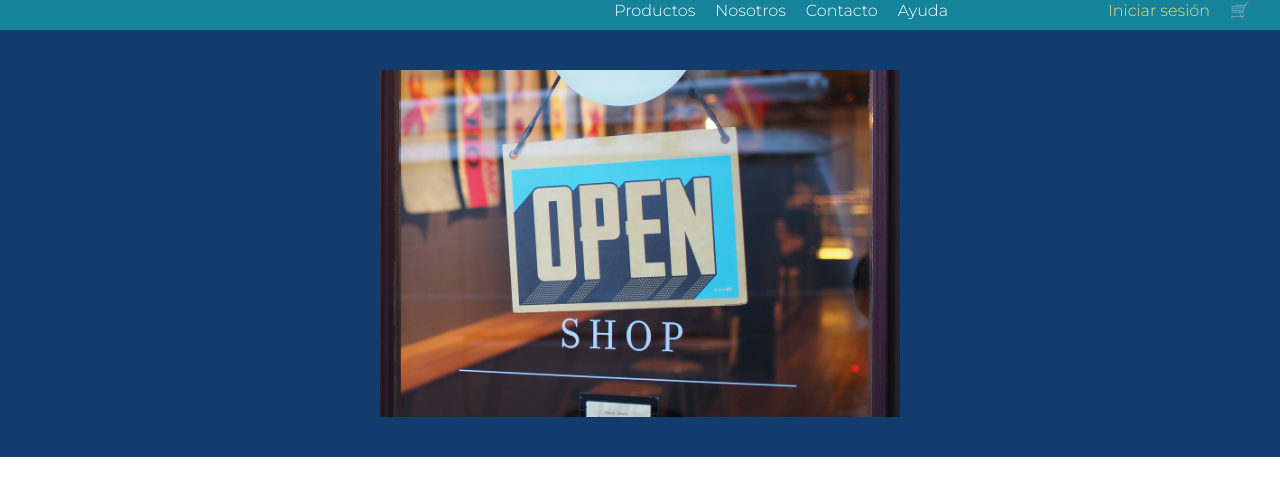
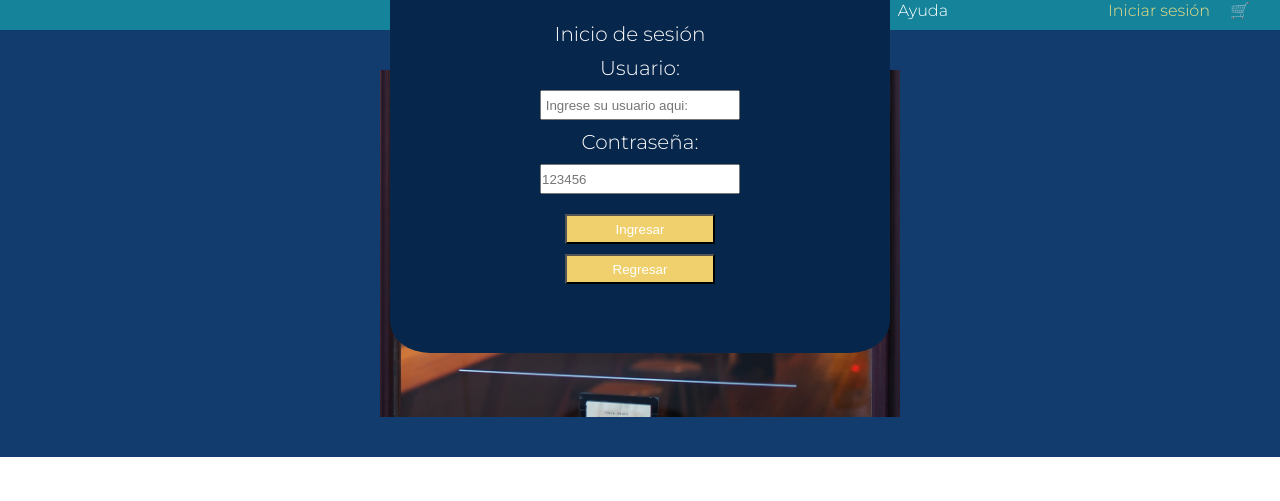
Before and after one commit to Cristianscamilo/web_one, a website: page index.html in a window 1280 px wide. Shown: the part 197-698 px from the top of the page. Drawn offline with Linux system fonts and the light colour scheme.

Commit message:
Agrego login

```diff
--- a/index.html
+++ b/index.html
@@ -59,8 +59,24 @@
             </div>
         </nav>
     </header>
-
     <main>
+        <div class="accesoWeb vistaIngreso">
+            <form>
+                <fieldset>
+                    <legend>Inicio de sesión</legend>
+                    <div id="usuario">
+                        <label for="nombre">Usuario:</label>
+                        <input placeholder=" Ingrese su usuario aqui:" type="text" id="nombre">
+                    </div>
+                    <div id="claveUsuario">
+                        <label for="clave">Contraseña:</label>
+                        <input placeholder="123456" type="password" id="clave">
+                    </div>
+                    <button type="submit">Ingresar</button>
+                    <button type="submit">Regresar</button>
+               </fieldset>
+            </form>
+        </div>
         <section id="imagenInicial">
             <article>
                 <img src="img/aviso_open.jpg" alt="aviso open en ventana">
@@ -73,7 +89,7 @@
             <section id="listaCelulares">
                 <article class="tarjetas">
                     <h3>iphone 15 6.1</h3>
-                    <img src="img/iphone_15.jpg" alt="">
+                    <img src="img/iphone_15.jpg" alt="celular">
                     <ul>
                         <li>Precio: 799 usd</li>
                         <li>Unidades disponibles: 100</li>
@@ -85,7 +101,7 @@
                 </article>
                 <article class="tarjetas">
                     <h3>Samsung Galaxy S24 Ultra 6.8</h3>
-                    <img src="img/samsunggalaxys24ultra6.8.jpg" alt="">
+                    <img src="img/samsunggalaxys24ultra6.8.jpg" alt="celular">
                     <ul>
                         <li>Precio: 1581 usd</li>
                         <li>Unidades disponibles: 50</li>
@@ -96,7 +112,7 @@
                 </article>
                 <article class="tarjetas">
                     <h3>Xiaomi Poco X5 PRO 5G</h3>
-                    <img src="img/Xiaomi-Poco-x5-Pro-5g-Colores.jpg" alt="">
+                    <img src="img/Xiaomi-Poco-x5-Pro-5g-Colores.jpg" alt="celular">
                     <ul>
                         <li>Precio: 289 usd</li>
                         <li>Unidades disponibles: 200</li>
@@ -107,7 +123,7 @@
                 </article>
                 <article class="tarjetas">
                     <h3>HUAWEI P60 Pro</h3>
-                    <img src="img/huaweip60pro.png" alt="">
+                    <img src="img/huaweip60pro.png" alt="celular">
                     <ul>
                         <li>Precio: 1079 usd</li>
                         <li>Unidades disponibles: 35</li>
@@ -122,7 +138,7 @@
             <section id="listaMonitores">
                 <article class="tarjetas">
                     <h3>HUAWEI MateView GT 34 pulgadas Con Barra de Sonido</h3>
-                    <img src="img/huaweimategt34.png" alt="">
+                    <img src="img/huaweimategt34.png" alt="monitor">
                     <ul>
                         <li>Precio: 664 usd </li>
                         <li>Pulgadas: 34</li>
@@ -133,7 +149,7 @@
                 </article>
                 <article class="tarjetas">
                     <h3>Monitor Samsung LED de 24" con panel IPS y diseño sin bordes</h3>
-                    <img src="img/samsung24conpanelips.jpg" alt="">
+                    <img src="img/samsung24conpanelips.jpg" alt="monitor">
                     <ul>
                         <li>Precio: 150 usd </li>
                         <li>Pulgadas: 24</li>
@@ -144,7 +160,7 @@
                 </article>
                 <article class="tarjetas">
                     <h3>Monitor LG Gamer 24" Pulgadas 24GN65R Negro</h3>
-                    <img src="img/monitorlgnegro24gamer.jpg" alt="">
+                    <img src="img/monitorlgnegro24gamer.jpg" alt="monitor">
                     <ul>
                         <li>Precio: 144 usd </li>
                         <li>Pulgadas: 24</li>
@@ -156,7 +172,7 @@
                 </article>
                 <article class="tarjetas">
                     <h3>Monitor SAMSUNG 49" Pulgadas OLED CG930 Pl</h3>
-                    <img src="img/monitorsamsung49cg930.jpg" alt="">
+                    <img src="img/monitorsamsung49cg930.jpg" alt="monitor">
                     <ul>
                         <li>Precio: 2018 usd </li>
                         <li>Pulgadas: 49</li>
@@ -171,7 +187,7 @@
             <section id="listaAudifonos">
                 <article class="tarjetas">
                     <h3>Audifono Diadema Bose Noise Cancelling Headphones 700 Blueto Color Black</h3>
-                    <img src="img/audifonodiademabosenoisecancellingheadphones700bluetocolorblack.jpg" alt="">
+                    <img src="img/audifonodiademabosenoisecancellingheadphones700bluetocolorblack.jpg" alt="audifonos">
                     <ul>
                         <li>Precio: 414 usd</li>
                         <li>Inhalambrico: Si</li>
@@ -182,7 +198,7 @@
                 </article>
                 <article class="tarjetas">
                     <h3>Audífonos gamer inalámbricos Logitech G Series G733 blanco con luz rgb LED</h3>
-                    <img src="img/audífonosgamerinalámbricoslogitechgseriesg733blancoluz.jpg" alt="">
+                    <img src="img/audífonosgamerinalámbricoslogitechgseriesg733blancoluz.jpg" alt="audifonos">
                     <ul>
                         <li>Precio: 174 usd</li>
                         <li>Inhalambrico: Si</li>
@@ -192,7 +208,7 @@
                 </article>
                 <article class="tarjetas">
                     <h3>Diadema Bt Cancelación Ruido Anc Klip Xtreme Oasis Knh-050bk</h3>
-                    <img src="img/diademabtcancelaciónruidoancklipxtremeoasisknh-050bk.jpg" alt="">
+                    <img src="img/diademabtcancelaciónruidoancklipxtremeoasisknh-050bk.jpg" alt="audifonos">
                     <ul>
                         <li>Precio: 35.79 usd</li>
                         <li>Inhalambrico: Si</li>
@@ -203,7 +219,7 @@
                 </article>
                 <article class="tarjetas">
                     <h3>Audífonos Sony Con Funcion De Manos Libres - Mdr-zx310ap Color Negro</h3>
-                    <img src="img/sonyfonfunciondemanoslibres.jpg" alt="">
+                    <img src="img/sonyfonfunciondemanoslibres.jpg" alt="audifonos">
                     <ul>
                         <li>Precio: 20 usd</li>
                         <li>Inhalambrico: No</li>
@@ -213,7 +229,7 @@
                 </article>
                 <article class="tarjetas">
                     <h3>Audífonos Alámbricos Diadema Gamer Rgb Controlador Luces #1</h3>
-                    <img src="img/audifonoalámbricodiademagamerrgbcontroladorluces1.jpg" alt="">
+                    <img src="img/audifonoalámbricodiademagamerrgbcontroladorluces1.jpg" alt="audifonos">
                     <ul>
                         <li>Precio: 71.69 usd</li>
                         <li>Inhalambrico: No</li>
--- a/main.js
+++ b/main.js
@@ -474,3 +474,5 @@ function filtro (valor) {
 
 console.table(filtro(50))
 */
+
+let ejemplo = document.getElementById("listaCelulares")
--- a/scss/pages/_index.scss
+++ b/scss/pages/_index.scss
@@ -1,5 +1,76 @@
 main {
   background-color: #123c6e;
+  display: flex;
+  flex-direction: column;
+  align-items: center;
+
+  .accesoWeb {
+    visibility: hidden;
+    display: flex;
+    align-items: center;
+    justify-content: center;
+    background-color: white;
+    width: 500px;
+    height: 400px;
+    font-size: 20px;
+    background-color: #07264b;
+    color: white;
+    position: fixed;
+    top: 150px;
+    border-radius: 8%;
+
+    &.vistaIngreso {
+      visibility: visible;
+    }
+
+    form {
+      fieldset {
+        width: 100px;
+        display: flex;
+        flex-direction: column;
+        border: none;
+        justify-content: center;
+        align-items: center;
+
+        legend {
+          display: flex;
+          width: 200px;
+          font-size: 20px;
+          margin-bottom: 10px;
+          justify-content: center;
+        }
+        #usuario {
+          display: flex;
+          flex-direction: column;
+          align-items: center;
+          input[type="text"] {
+            margin: 10px;
+            height: 30px;
+            width: 200px;
+          }
+        }
+        #claveUsuario {
+          display: flex;
+          flex-direction: column;
+          align-items: center;
+          input[type="password"] {
+            margin: 10px;
+            height: 30px;
+            width: 200px;
+            margin-bottom: 10px;
+          }
+        }
+      }
+      button {
+        background-color: #efd06d;
+        margin-top: 10px;
+        color: #ffff;
+        border-radius: 2%;
+        height: 30px;
+        width: 150px;
+      }
+    }
+  }
 
   #imagenInicial {
     article {
@@ -46,7 +117,8 @@ main {
         padding: 20px;
         margin: 5px;
         margin-bottom: 30px;
-                box-shadow: rgba(0, 0, 0, 0.12) 0px 1px 3px, rgba(0, 0, 0, 0.24) 0px 1px 2px;
+        box-shadow: rgba(0, 0, 0, 0.12) 0px 1px 3px,
+          rgba(0, 0, 0, 0.24) 0px 1px 2px;
 
         h3 {
           font-size: 20px;
@@ -65,9 +137,8 @@ main {
           font-size: 15px;
         }
       }
-
     }
-        #listaMonitores{
+    #listaMonitores {
       @include flex(flex, row, center, center);
       flex-wrap: wrap;
       h3 {
@@ -80,7 +151,8 @@ main {
         padding: 30px;
         margin: 5px;
         margin-bottom: 30px;
-                box-shadow: rgba(0, 0, 0, 0.12) 0px 1px 3px, rgba(0, 0, 0, 0.24) 0px 1px 2px;
+        box-shadow: rgba(0, 0, 0, 0.12) 0px 1px 3px,
+          rgba(0, 0, 0, 0.24) 0px 1px 2px;
 
         h3 {
           font-size: 20px;
@@ -102,9 +174,8 @@ main {
           font-size: 20px;
         }
       }
-
     }
-        #listaAudifonos{
+    #listaAudifonos {
       @include flex(flex, row, center, center);
       flex-wrap: wrap;
       h3 {
@@ -117,7 +188,8 @@ main {
         padding: 30px;
         margin: 5px;
         margin-bottom: 30px;
-                box-shadow: rgba(0, 0, 0, 0.12) 0px 1px 3px, rgba(0, 0, 0, 0.24) 0px 1px 2px;
+        box-shadow: rgba(0, 0, 0, 0.12) 0px 1px 3px,
+          rgba(0, 0, 0, 0.24) 0px 1px 2px;
 
         h3 {
           font-size: 20px;
```
Also changed, not shown: css/style.css, 1 other file. Lines whose indentation alone changed are shown as unchanged.
